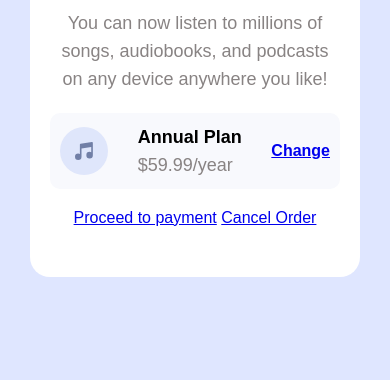
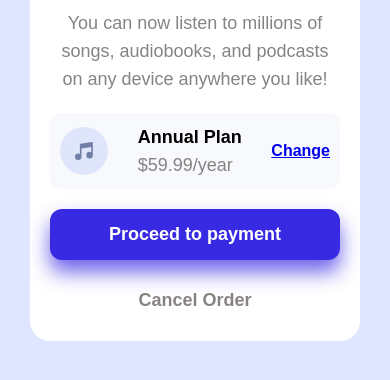
Before and after one commit to lucascavalcante96/frontEnd, a plain HTML site: page projeto8/index.html in a window 390 px wide. Shown: the part 332-712 px from the top of the page. Drawn offline with Linux system fonts and the light colour scheme.

Commit message:
mobile finalizado

```diff
--- a/projeto8/index.html
+++ b/projeto8/index.html
@@ -24,8 +24,8 @@
                 <a href="#">Change</a>
             </div>
         </div>
-        <a href="#">Proceed to payment</a>
-        <a href="#">Cancel Order</a>
+        <a href="#" class="payment destaque">Proceed to payment</a>
+        <a href="#" class="payment">Cancel Order</a>
     </main>
 </body>
 
--- a/projeto8/style.css
+++ b/projeto8/style.css
@@ -17,7 +17,7 @@ main{
     border-radius: 20px;
     text-align: center;
     padding: 20px;
-    padding-bottom: 50px;
+    padding-bottom: 30px;
 }
 main > img{
     max-width: 100%;
@@ -53,3 +53,18 @@ main p{
 #plan{
     color: #000;
 }
+a.payment{
+    text-decoration: none;
+    display: block;
+    color: rgb(136, 131, 131);
+    font-size: 18px;
+    font-weight: bold;
+}
+a.destaque{
+    padding: 15px;
+    background-color: #382AE3;
+    border-radius: 12px;
+    color: #fff;
+    margin-bottom: 30px;
+    box-shadow: 0px 12px 20px 0px #392ae3bb;
+}
```
